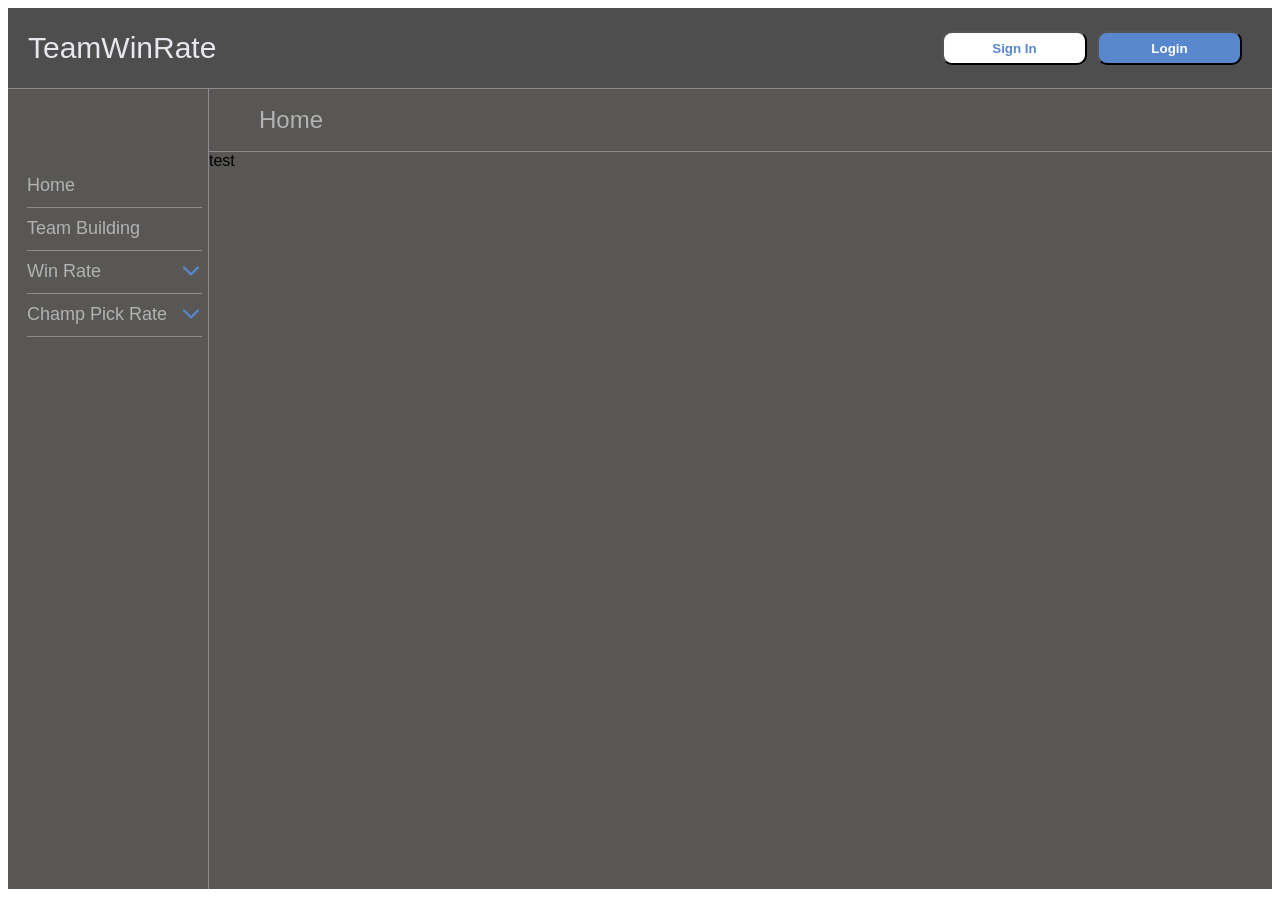
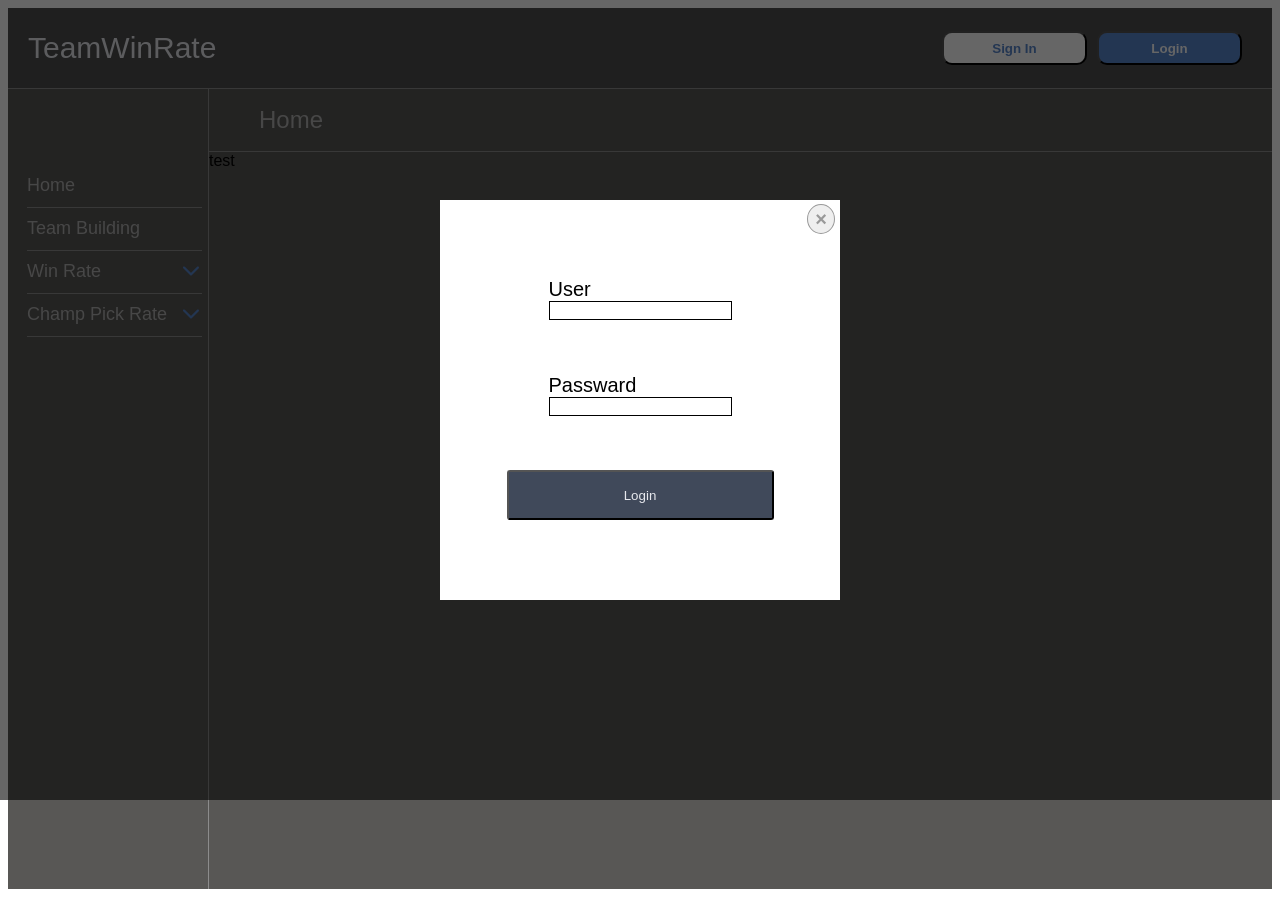
Before and after one commit to Daigoshimomura/TeamWinRate, a Next.js app: page / in a window 1280 px wide. Both pictures are taken after a click on the button "Login". Built offline with nearby package versions, Linux system fonts and the light colour scheme.

Commit message:
feature:ログイン画面スタイル

```diff
--- a/components/header/header.tsx
+++ b/components/header/header.tsx
@@ -1,6 +1,7 @@
-import React from 'react';
+import Login from 'components/login/login';
+import React, { useState, useCallback } from 'react';
 import styled from 'styled-components';
-import Login from './login';
+import { LoginButton } from './loginButton';
 import Title from './title';
 
 type Props = {
@@ -8,10 +9,16 @@ type Props = {
 };
 
 const Base: React.FC<Props> = ({ className }) => {
+  const [isLogin, setIsLogin] = useState<boolean>(false);
+  const onLoginClick = useCallback(() => {
+    setIsLogin(!isLogin);
+  }, [isLogin]);
+
   return (
     <header className={`${className}`}>
       <Title />
-      <Login />
+      <LoginButton onLoginClick={onLoginClick} />
+      {isLogin ? <Login onLoginClick={onLoginClick} /> : null}
     </header>
   );
 };
--- a/components/header/login.tsx
+++ b/components/header/loginButton.tsx
@@ -1,20 +1,28 @@
-import React from 'react';
+import React, { useState } from 'react';
 import styled from 'styled-components';
 
 type Props = {
   className?: string;
+  onLoginClick: () => void;
 };
 
-const Base: React.FC<Props> = ({ className }) => {
+const Base: React.FC<Props> = ({ className, onLoginClick }) => {
   return (
     <div className={`${className}`}>
       <button className={`${className}__singin`}>Sign In</button>
-      <button className={`${className}__login`}>Login</button>
+      <button
+        className={`${className}__login`}
+        onClick={() => {
+          onLoginClick();
+        }}
+      >
+        Login
+      </button>
     </div>
   );
 };
 
-const Login = styled(Base)`
+export const LoginButton = styled(Base)`
   width: 100%;
   font-size: 20px;
   color: #e6e8ed;
@@ -41,5 +49,3 @@ const Login = styled(Base)`
     color: #ffffff;
   }
 `;
-
-export default Login;
--- /dev/null
+++ b/components/login/login.tsx
@@ -0,0 +1,101 @@
+import React from 'react';
+import styled from 'styled-components';
+
+type Props = {
+  className?: string;
+  onLoginClick: () => void;
+};
+
+const Base: React.FC<Props> = ({ className, onLoginClick }) => {
+  return (
+    <div className={`${className}`}>
+      <div className={`${className}__mainSection`}>
+        <button className={`${className}__batsu`} onClick={onLoginClick}>
+          ×
+        </button>
+        <div className={`${className}__inputSection`}>
+          <div>
+            <span>User</span>
+            <input
+              className={`${className}__input`}
+              type="text"
+              title="username"
+            />
+          </div>
+          <div>
+            <span>Passward</span>
+            <input
+              className={`${className}__input`}
+              type="password"
+              title="username"
+            />
+          </div>
+          <button className={`${className}__loginButton`}>Login</button>
+        </div>
+      </div>
+    </div>
+  );
+};
+
+const Header = styled(Base)`
+  position: fixed;
+  z-index: 9999;
+  width: 100%;
+  height: 100%;
+  top: 0;
+  left: 0;
+  display: flex;
+  align-items: center;
+  justify-content: center;
+  background-color: rgba(0, 0, 0, 0.6);
+  &__mainSection {
+    top: 50%;
+    left: 50%;
+    width: 400px;
+    height: 400px;
+    background-color: #fff;
+    color: #000000;
+    font-size: 20px;
+  }
+  &__input {
+    display: block;
+    border: 1px solid;
+  }
+  &__batsu {
+    font-size: 100%;
+    font-weight: bold;
+    border: 1px solid #999;
+    color: #999;
+    display: flex;
+    justify-content: center;
+    align-items: center;
+    border-radius: 100%;
+    width: 1.4em;
+    line-height: 1.3em;
+    cursor: pointer;
+    transition: 0.2s;
+    margin: 4px 5px 0 auto;
+  }
+  &__batsu:hover {
+    background: #333;
+    border-color: #333;
+    color: #fff;
+  }
+  &__inputSection {
+    display: flex;
+    flex-direction: column;
+    align-items: center;
+    justify-content: space-evenly;
+    height: 350px;
+    margin-top: -10px;
+  }
+  &__loginButton {
+    background: #40495a;
+    color: #e6e8ed;
+    width: 267px;
+    height: 50px;
+    border-radius: 3px;
+  }
+`;
+
+export default Header;
```
